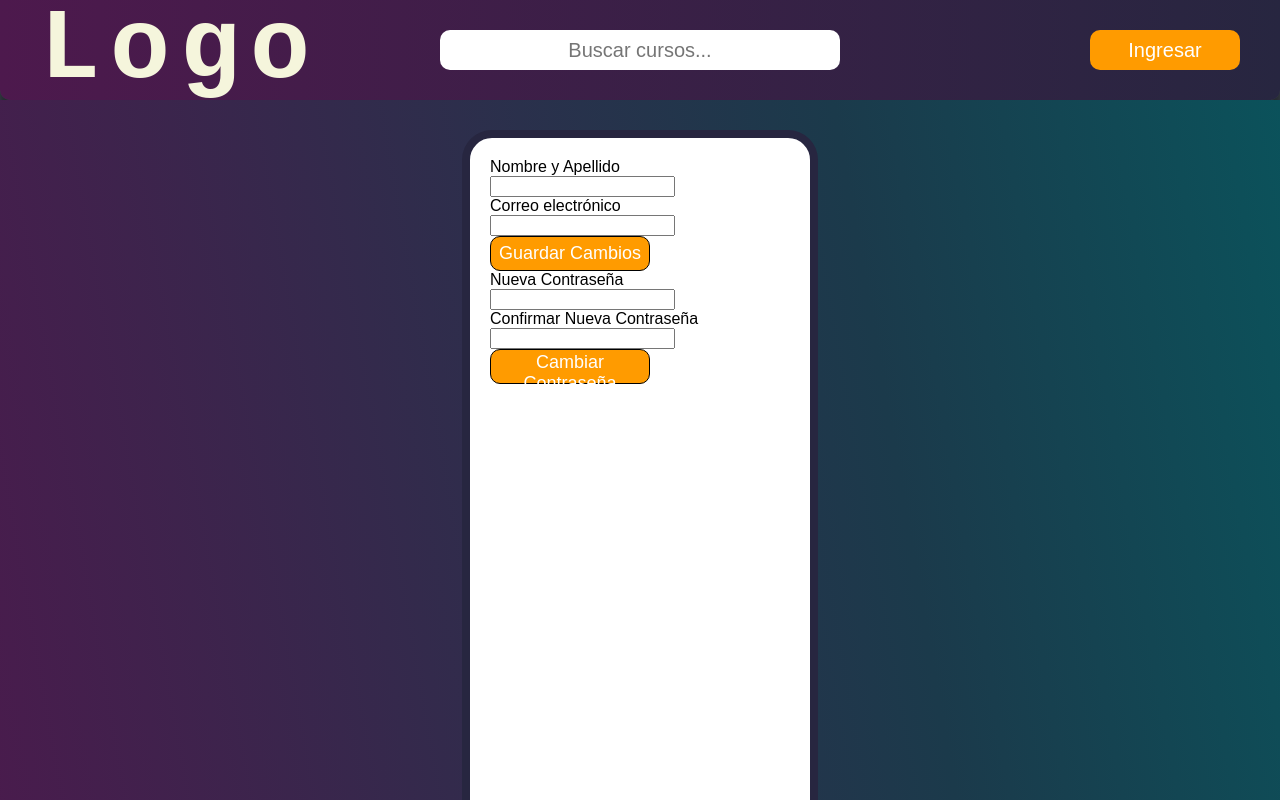
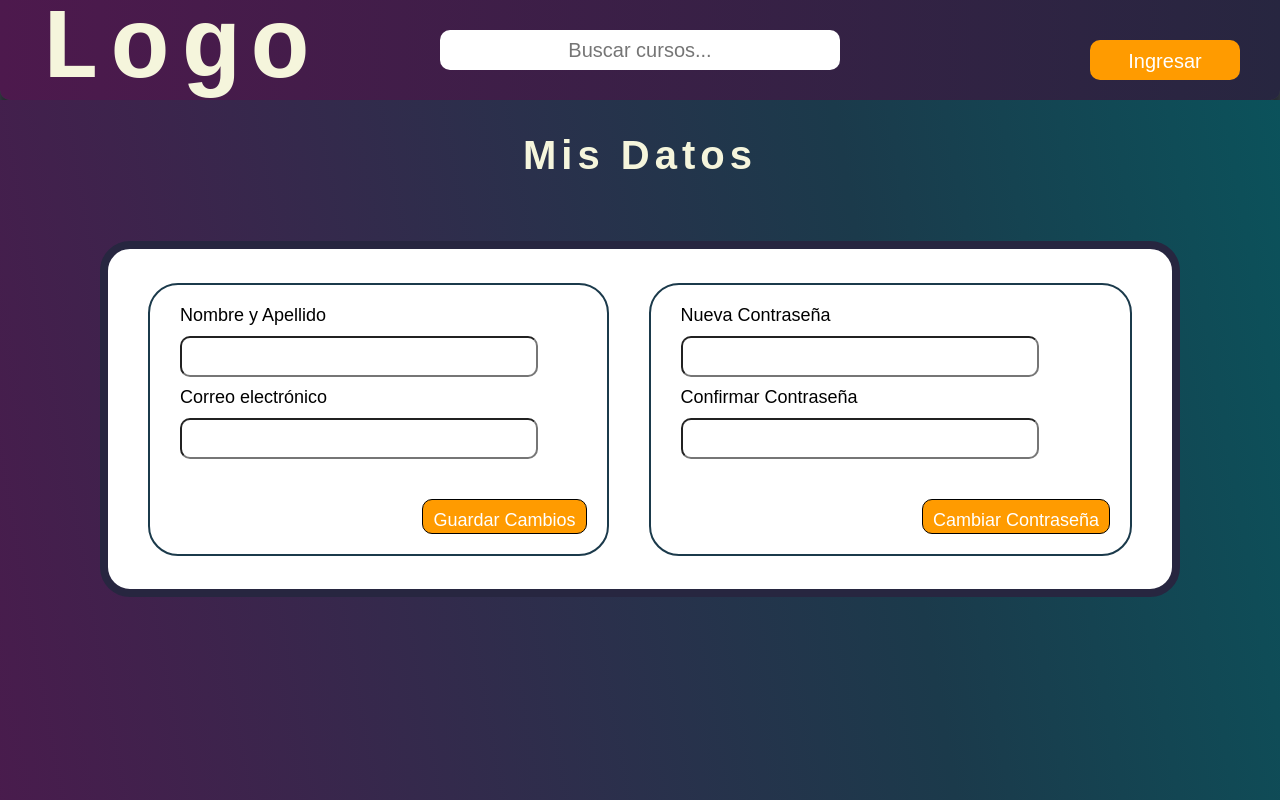
Before and after one commit to JosePuelloCortina/E-learning, a React (Create React App) app in the folder client/: page /profile/edit in a window 1280 px wide. Shown: the top 800 px of the page. Built offline with nearby package versions, Linux system fonts and the light colour scheme.

Commit message:
dando estilos a componente editar datos

```diff
--- a/client/src/Componentes/EditProfile/EditProfile.jsx
+++ b/client/src/Componentes/EditProfile/EditProfile.jsx
@@ -11,6 +11,7 @@ export default function editProfile() {
         <div>
         <NavBar/>
         <div className={styles.container}>
+        <div><h2>Mis Datos</h2></div>
             <div className={styles.editPanel}>
             <div className={styles.left}>
                 <div>
@@ -30,7 +31,7 @@ export default function editProfile() {
                     <input type="password" />
                 </div>
                 <div>
-                    <label>Confirmar Nueva Contraseña</label>
+                    <label>Confirmar Contraseña</label>
                     <input type="password"/>
                 </div>
                 <button>Cambiar Contraseña</button>
--- a/client/src/Componentes/EditProfile/editProfile.module.css
+++ b/client/src/Componentes/EditProfile/editProfile.module.css
@@ -2,6 +2,7 @@
     display: flex;
     flex-direction: column;
     align-items: center;
+
     height: 1200px;
     width: auto;
     background: rgb(11,82,91);
@@ -11,26 +12,30 @@
 
 
 button {
-    width: 160px;
+    width: fit-content;
     height: 35px;
     font-size: 18px;
     font-family: Arial, Helvetica, sans-serif;
-    padding: 2px;
-    text-align: center;
+    padding: 10px;
     border-radius: 10px;
     cursor: pointer;
     background-color: #ff9b00;
     color: white;
     border: solid black 0.5px;
+    /* text-align: center; */
+    align-self: flex-end;
+    margin-top: 30px;
+
 
 }
 
 .editPanel {
     display: flex;
-    flex-direction: column;
+    flex-direction: row;
     align-items: center;
-    width: 300px;
-    height: 780px;
+    justify-content: space-around;
+    width: 80%;
+    height: 300px;
     background-color: white;
     font-family: 'Montserrat', sans-serif;
     margin: 30px;
@@ -40,3 +45,37 @@ button {
     padding: 20px;
     border: solid var(--color4) 8px;
 }
+
+.left{
+    display: flex;
+    flex-direction: column;
+    justify-content: flex-start;
+    margin: 20px;
+    border: solid var(--color3) 2px;
+    padding: 20px;
+    border-radius: 30px;
+}
+
+.right{
+    display: flex;
+    flex-direction: column;
+    justify-content: flex-start;
+    margin: 20px;
+    border: solid var(--color3) 2px;
+    padding: 20px;
+    border-radius: 30px;
+}
+input {
+    border-radius: 10px;
+    height: 35px;
+    width: 350px;
+    font-size: 18px;
+    margin: 10px;
+    font-family: 'Montserrat', sans-serif;
+}
+label {
+    font-family: 'Montserrat', sans-serif;
+    margin: 10px;
+    color: black;
+    font-size: 18px;
+}
```
